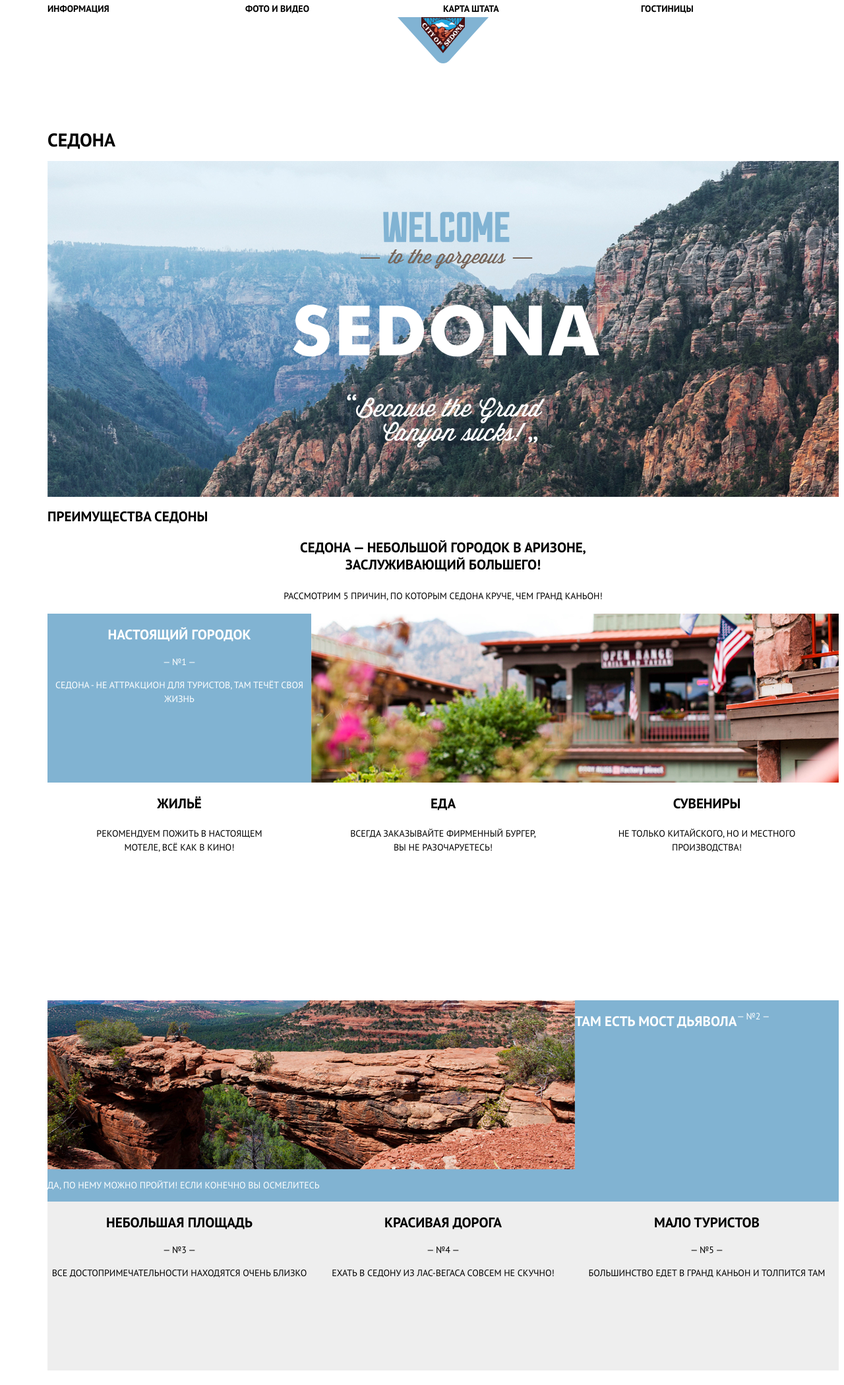
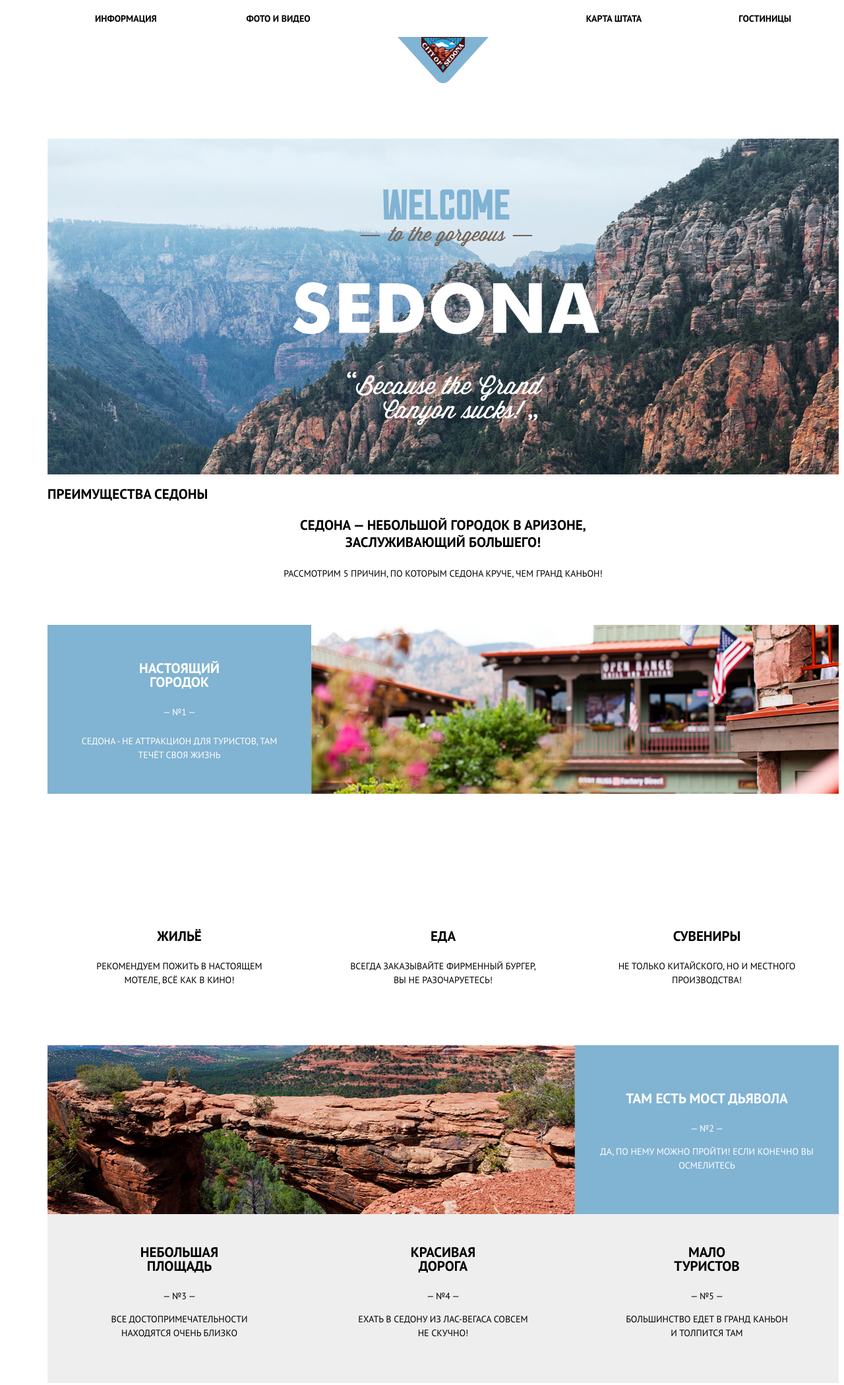
Before and after one commit to Nadejda32/1712359-sedona-30, a plain HTML site: page index.html in a window 1280 px wide. Shown: the top 2099 px of the page at 66% size. Drawn offline with Linux system fonts and the light colour scheme; files that its build step writes are made by us from their sources.

Commit message:
дз по гридам

```diff
--- a/css/style.css
+++ b/css/style.css
@@ -84,6 +84,7 @@ img {
 
 /* Main navigation */
 .main-navigation{
+
   display: grid;
   font-size: 14px;
   line-height: 26px;
@@ -117,7 +118,7 @@ img {
 
 .site-navigation{
   display: grid;
-  grid-template-columns: 1fr 1fr 1fr 1fr;
+  grid-template-columns: 1fr max-content max-content max-content;
   margin: 0;
   padding: 0;
   list-style: none;
@@ -127,6 +128,29 @@ img {
   color: var(--basic-black);
   font-weight: 700;
 }
+
+.site-navigation li:nth-child(1){
+  padding-left: 72px;
+}
+
+.site-navigation li:nth-child(2){
+  padding-right: 418px;
+}
+
+.site-navigation li:nth-child(3){
+  padding-right: 147px;
+}
+
+
+.site-navigation li:nth-child(4){
+  padding-right: 72px;
+}
+
+.site-navigation li{
+  padding-top: 15px;
+  padding-bottom: 15px;
+}
+
 
 .site-navigation a:hover,
 .site-navigation a:focus{
@@ -180,6 +204,7 @@ img {
   display: grid;
   grid-template-columns: repeat(3,1fr);
   list-style: none;
+
 }
 
 .features-item{
@@ -202,6 +227,7 @@ img {
 }
 
 .features-item-back-blue{
+  margin-top: 51px;
   color: var(--basic-white);
   background-color: var(--basic-blue);
 }
@@ -209,10 +235,12 @@ img {
 .features-item-back-grey{
   height: 256px;
   background-color: var(--basic-neutral);
+
 }
 
 .features-item h3{
   font-size: 21px;
+  line-height: 21px;
   font-weight: 700;
   text-align: center;
 }
@@ -230,11 +258,30 @@ img {
 }
 
 .features-item-wrapper-text{
+  margin: 0;
+  align-self: center;
   width: 400px;
 }
 
+.features-item-wrapper-text-city h3,
+.features-item-wrapper-text-bridge h3,
+.features-item-back-grey h3{
+  margin-bottom: 25px;
+}
+
+.features-item-wrapper-text-city p,
+.features-item-wrapper-text-bridge p
+.features-item-back-grey p{
+  margin-top: 23px;
+}
+
+.features-item-back-grey h3{
+  margin-top: 47px;
+}
+
+
 .subsection-features-item{
-  height: 330px;
+  padding-top: 160px;
   color: var(--basic-black);
   font-size: 14px;
   font-weight: 400;
@@ -518,6 +565,10 @@ img {
   font-weight: 700;
 }
 
+.footer-contacts p{
+  margin-bottom: 9px;
+}
+
 .footer-contacts a{
   color: var(--basic-black);
 }
@@ -586,3 +637,11 @@ img {
 .link-htmlacademy path:active{
   fill: var(--basic-active-logo-htmlacademy);
 }
+
+.visually-hidden {
+  position: absolute;
+  clip: rect(0 0 0 0);
+  width: 1px;
+  height: 1px;
+  margin: -1px;
+}
--- a/index.html
+++ b/index.html
@@ -41,7 +41,7 @@
     </header>
 
     <main class="container">
-      <h1>Седона</h1>
+      <h1 class="visually-hidden">Седона</h1>
       <div class="welcome-sign">
         <img class="welcome-sign-img" src="img/welcome.svg" alt="Приветственная надпись: Welcome to the gorgeous Sedona. «Because the Grand Canyon sucks!»" width="466" height="351">
       </div>
@@ -54,47 +54,50 @@
         </div>
         <ol class="features-list">
           <li class="features-item features-item-back-blue features-item-long">
-            <div class="features-item-wrapper-text">
-              <h3>Настоящий городок</h3>
-              <p>— №1 —</p>
-              <p>Седона - не аттракцион для туристов, там течёт своя жизнь</p>
+            <div class="features-item-wrapper-text features-item-wrapper-text-city">
+              <h3>Настоящий<br>городок</h3>
+              <span>— №1 —</span>
+              <p>Седона - не аттракцион для туристов, там<br> течёт своя жизнь</p>
             </div>
 
             <img src="img/list_img_1.jpg" alt="Фото улицы города Седоны" width="800" height="256">
               <ul class="subsection-features-list">
                 <li class="subsection-features-item">
                   <h3>Жильё</h3>
-                  <p>Рекомендуем пожить в настоящем<br>мотеле, всё как в кино!</p>
+                  <p>Рекомендуем пожить в настоящем<br> мотеле, всё как в кино!</p>
                 </li>
                 <li class="subsection-features-item">
                   <h3>Еда</h3>
-                  <p>Всегда заказывайте фирменный бургер,<br>вы не разочаруетесь!</p>
+                  <p>Всегда заказывайте фирменный бургер,<br> вы не разочаруетесь!</p>
                 </li>
                 <li class="subsection-features-item">
                  <h3>Сувениры</h3>
-                  <p>Не только китайского, но и местного<br>производства!</p>
+                  <p>Не только китайского, но и местного<br> производства!</p>
               </ul>
           </li>
           <li class="features-item features-item-back-blue features-item-long">
             <img src="img/list_img_2.jpg" alt="Фото «Мост дьявола»" width="800" height="256">
-            <h3>Там есть Мост дьявола</h3>
-            <p>— №2 —</p>
-            <p>Да, по нему можно пройти! Если конечно вы осмелитесь</p>
+            <div class="features-item-wrapper-text features-item-wrapper-text-bridge">
+              <h3>Там есть Мост дьявола</h3>
+              <span>— №2 —</span>
+              <p>Да, по нему можно пройти! Если конечно вы осмелитесь</p>
+            </div>
+
           </li>
           <li class="features-item features-item-back-grey">
-            <h3>Небольшая площадь</h3>
-            <p>— №3 —</p>
-            <p>Все достопримечательности находятся очень близко</p>
+            <h3>Небольшая<br> площадь</h3>
+            <span>— №3 —</span>
+            <p>Все достопримечательности<br> находятся очень близко</p>
           </li>
           <li class="features-item features-item-back-grey">
-            <h3>Красивая дорога</h3>
-            <p>— №4 —</p>
-            <p>Ехать в седону из лас-вегаса совсем не скучно!</p>
+            <h3>Красивая<br> дорога</h3>
+            <span>— №4 —</span>
+            <p>Ехать в седону из лас-вегаса совсем<br> не скучно!</p>
           </li>
           <li class="features-item features-item-back-grey">
-            <h3>Мало туристов</h3>
-            <p>— №5 —</p>
-            <p>Большинство едет в гранд каньон и толпится там</p>
+            <h3>Мало<br> туристов</h3>
+            <span>— №5 —</span>
+            <p>Большинство едет в гранд каньон<br> и толпится там</p>
           </li>
         </ol>
       </section>
```
Also changed, not shown: catalog.html (+6 -2 lines).
